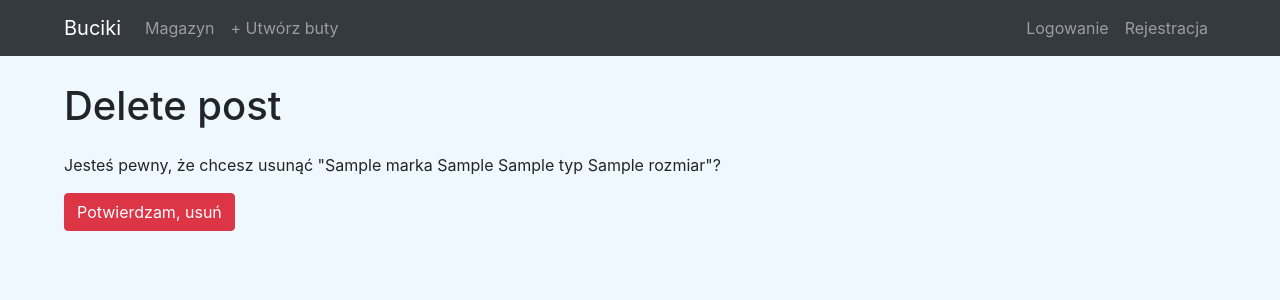
After one commit to Oscris1/shoes-project, a Django app: template templates/magazyn/magazyn_delete.html in a window 1280 px wide. The commit adds this page. Shown: the top 300 px of the page. Run offline with Django 3.2, Linux system fonts and the light colour scheme; the template is opened without the code that fills it: most values are stand-ins (such as "Sample title", 1, 10 or a date in 2020).

Commit message:
created new "magazyn/" directory for magazyn templates

```diff
--- /dev/null
+++ b/templates/magazyn/base_magazyn.html
@@ -0,0 +1,53 @@
+{% load static %}
+<!DOCTYPE html>
+<html lang="en">
+<head>
+    <meta charset="UTF-8">
+    <meta name="viewport" content="width=device-width, initial-scale=1.0">
+    <title>{% block title %} base {% endblock title %}</title>
+    <link rel="stylesheet" href="https://cdn.jsdelivr.net/npm/bootstrap@4.5.3/dist/css/bootstrap.min.css" integrity="sha384-TX8t27EcRE3e/ihU7zmQxVncDAy5uIKz4rEkgIXeMed4M0jlfIDPvg6uqKI2xXr2" crossorigin="anonymous">
+    <link rel="stylesheet" href="{% static 'css/base.css' %}">
+</head>
+<body>
+
+    <nav class="navbar navbar-expand-lg navbar-dark bg-dark">
+        <a class="navbar-brand" href="{% url 'home' %}">Buciki</a>
+        <button class="navbar-toggler" type="button" data-toggle="collapse" data-target="#navbarNav" aria-controls="navbarNav" aria-expanded="false" aria-label="Toggle navigation">
+          <span class="navbar-toggler-icon"></span>
+        </button>
+        <div class="collapse navbar-collapse" id="navbarNav">
+          <ul class="navbar-nav mr-auto">
+            <li class="nav-item">
+              <a class="nav-link" href="{% url 'magazyn_list' %}">Magazyn</a>
+            </li>
+            <li class="nav-item">
+              <a class="nav-link" href="{% url 'magazyn_create' %}">+ Utwórz buty</a>
+            </li>
+          </ul>
+          <ul class="navbar-nav ml-auto">
+            {% if user.is_authenticated %}
+            <li class="nav-item">
+              <a class="nav-link" href="#">{{ user.username }}</a>
+          </li>
+              <li class="nav-item">
+                <a class="nav-link" href="{% url 'account_logout' %}">Wyloguj</a>
+            </li>
+            {% else %}
+              <li class="nav-item">
+                  <a class="nav-link" href="{% url 'account_login' %}">Logowanie</a>
+              </li>
+              <li class="nav-item">
+                  <a class="nav-link" href="{% url 'account_signup' %}">Rejestracja</a>
+              </li>
+            {% endif %}
+          </ul>
+        </div>
+      </nav>
+
+    {% block content %}
+    {% endblock content %}
+
+    <script src="https://code.jquery.com/jquery-3.5.1.slim.min.js" integrity="sha384-DfXdz2htPH0lsSSs5nCTpuj/zy4C+OGpamoFVy38MVBnE+IbbVYUew+OrCXaRkfj" crossorigin="anonymous"></script>
+    <script src="https://cdn.jsdelivr.net/npm/bootstrap@4.5.3/dist/js/bootstrap.bundle.min.js" integrity="sha384-ho+j7jyWK8fNQe+A12Hb8AhRq26LrZ/JpcUGGOn+Y7RsweNrtN/tE3MoK7ZeZDyx" crossorigin="anonymous"></script>
+</body>
+</html>
--- a/templates/magazyn_create.html
+++ b/templates/magazyn/magazyn_create.html
@@ -1,4 +1,4 @@
-{% extends 'base.html' %}
+{% extends 'magazyn/base_magazyn.html' %}
 
 {% load crispy_forms_tags %}
 
--- a/templates/magazyn_delete.html
+++ b/templates/magazyn/magazyn_delete.html
@@ -1,4 +1,4 @@
-{% extends 'base.html' %}
+{% extends 'magazyn/base_magazyn.html' %}
 
 {% block content %}
 <div class='container-fluid main-site'>
--- a/templates/magazyn_detail.html
+++ b/templates/magazyn/magazyn_detail.html
@@ -1,4 +1,4 @@
-{% extends 'base.html' %}
+{% extends 'magazyn/base_magazyn.html' %}
 
 {% load static %}
 
--- a/templates/magazyn_list.html
+++ b/templates/magazyn/magazyn_list.html
@@ -1,4 +1,4 @@
-{% extends 'base.html' %}
+{% extends 'magazyn/base_magazyn.html' %}
 
 {% load static %}
 
--- a/templates/magazyn_update.html
+++ b/templates/magazyn/magazyn_update.html
@@ -1,4 +1,4 @@
-{% extends 'base.html' %}
+{% extends 'magazyn/base_magazyn.html' %}
 
 {% load crispy_forms_tags %}
 
```
Also changed, not shown: magazyn/views.py (+5 -5 lines).
